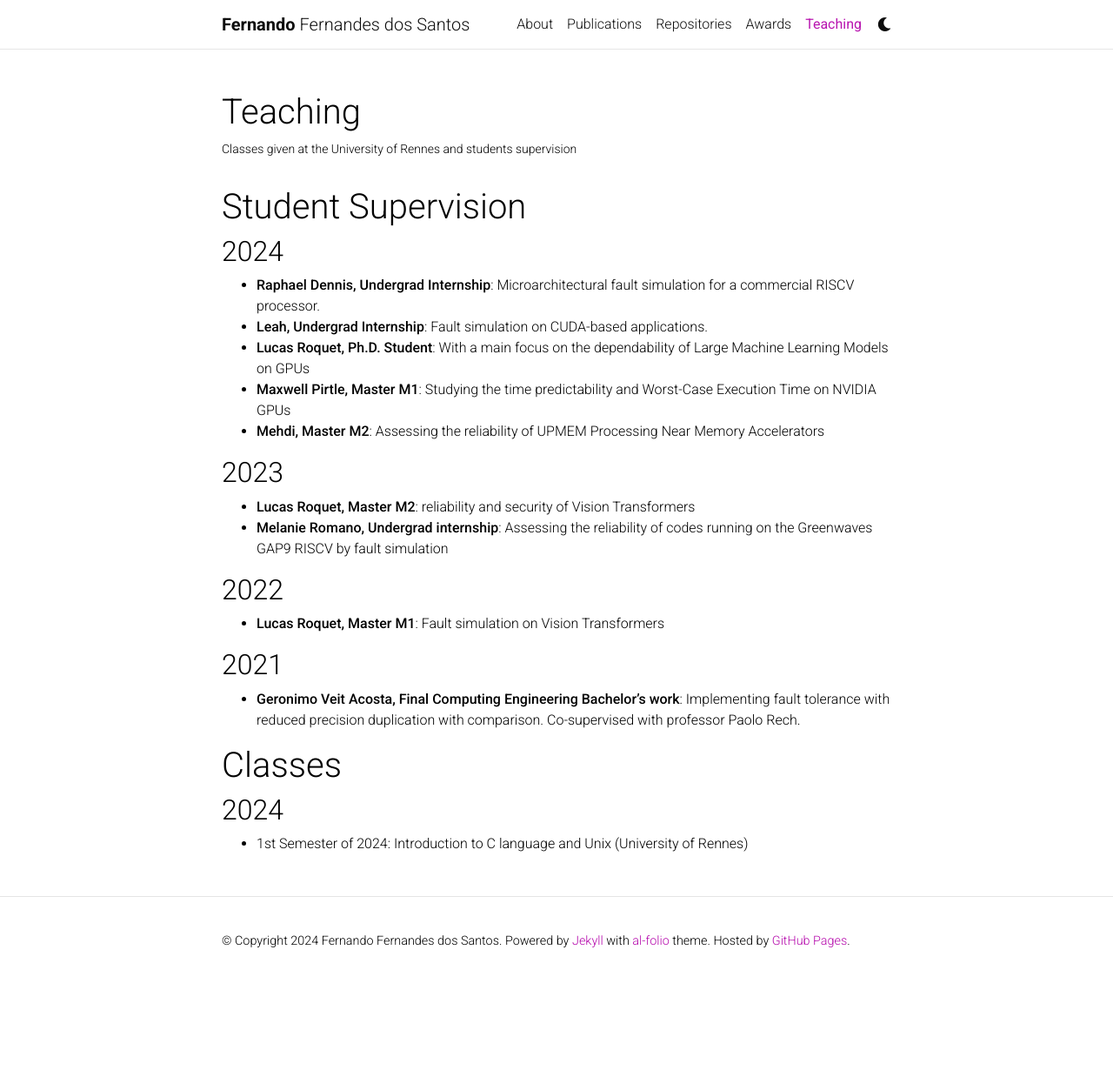
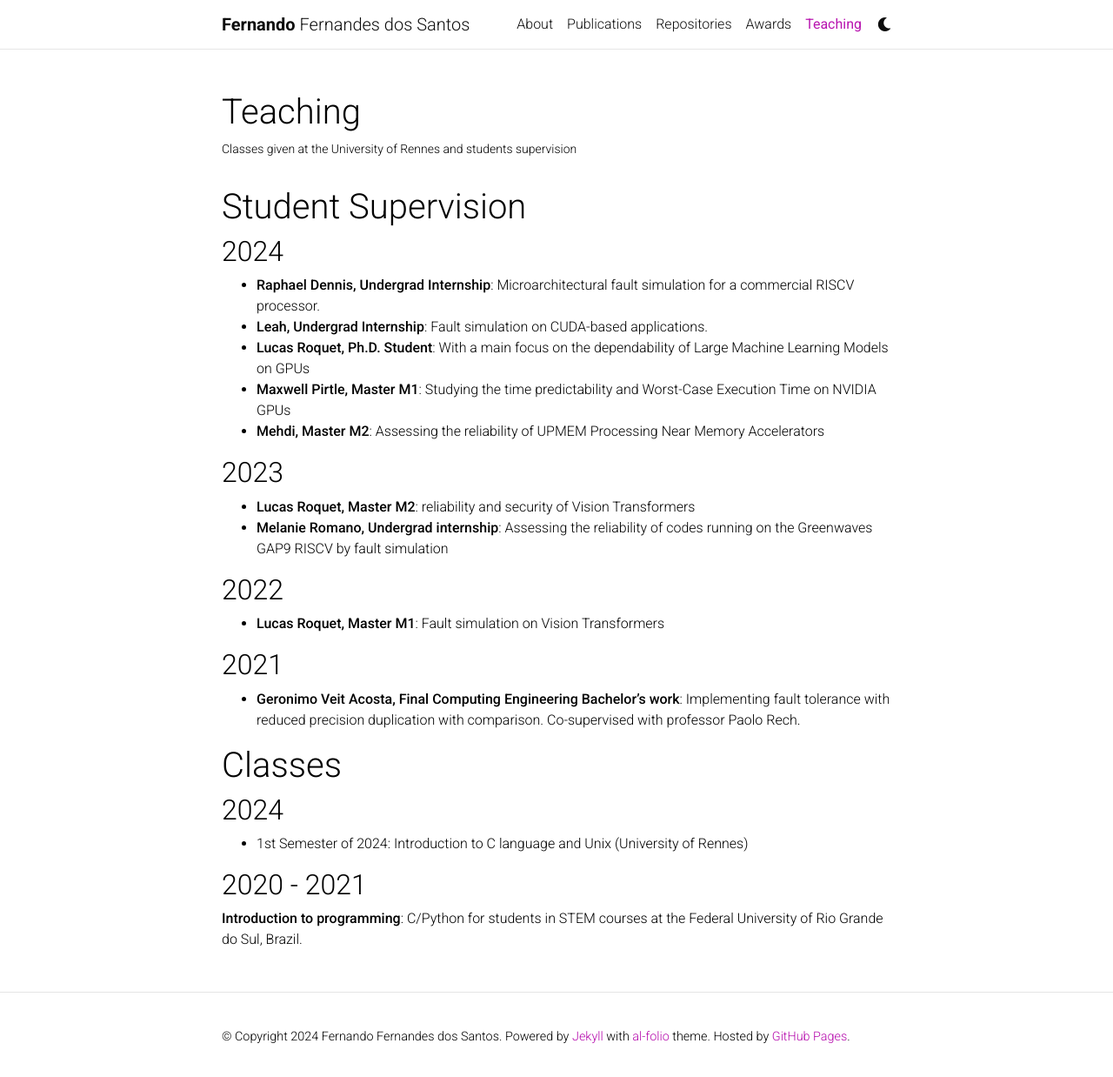
Before and after one commit to fernandoFernandeSantos/-fernandoFernandeSantos.github.io, a Jekyll site: the page built from _pages/teaching.md, in a window 1280 px wide and 1243 px high. Shown: the top 1238 px of the window at 87% size. Built offline with Jekyll 4.4.1, drawn with Linux system fonts in a browser that asks for light colours; comment, search, counter and statistics services are not loaded; a style sheet for code colours, icons or effects is not loaded.

Commit message:
Add papers and a new teaching section

```diff
--- a/_pages/teaching.md
+++ b/_pages/teaching.md
@@ -40,3 +40,7 @@ nav_order: 5
 ## 2024
 
 - 1st Semester of 2024: Introduction to C language and Unix (University of Rennes)
+
+## 2020 - 2021
+
+**Introduction to programming**: C/Python for students in STEM courses at the Federal University of Rio Grande do Sul, Brazil.
```
